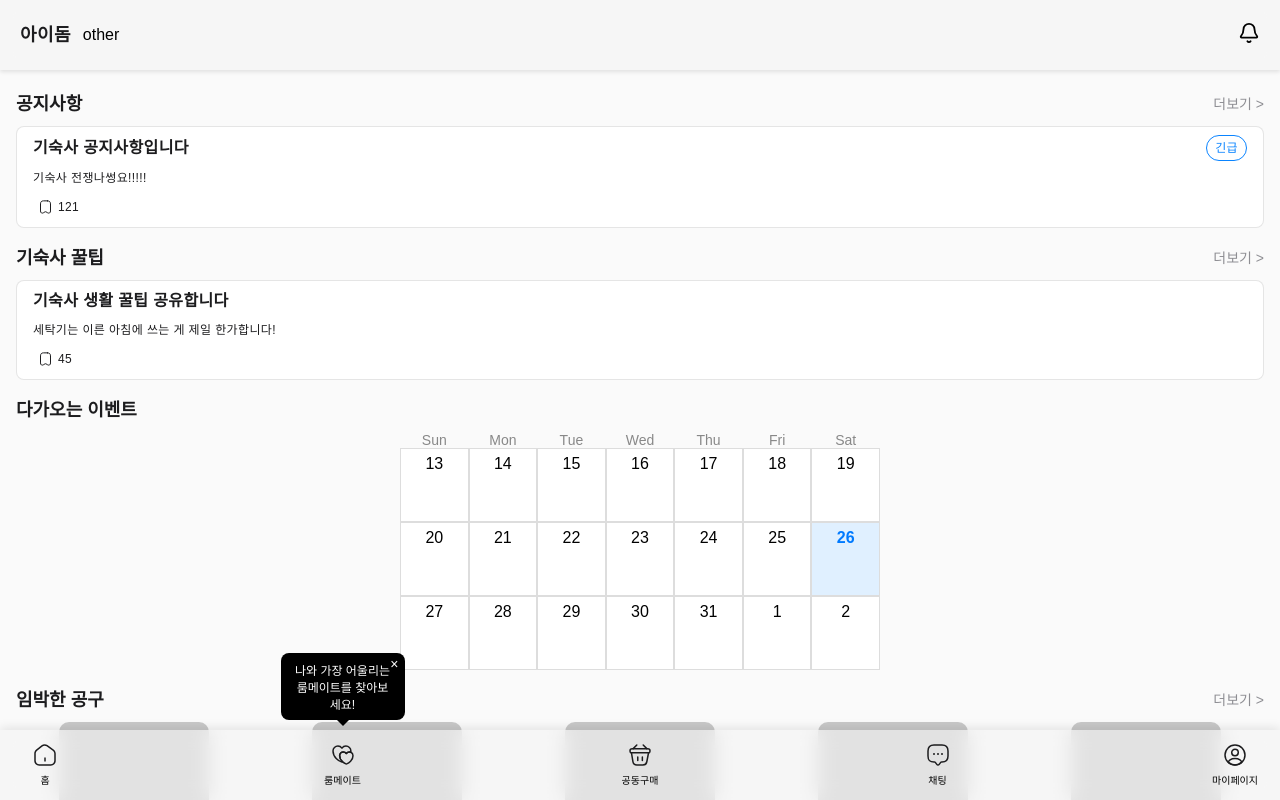
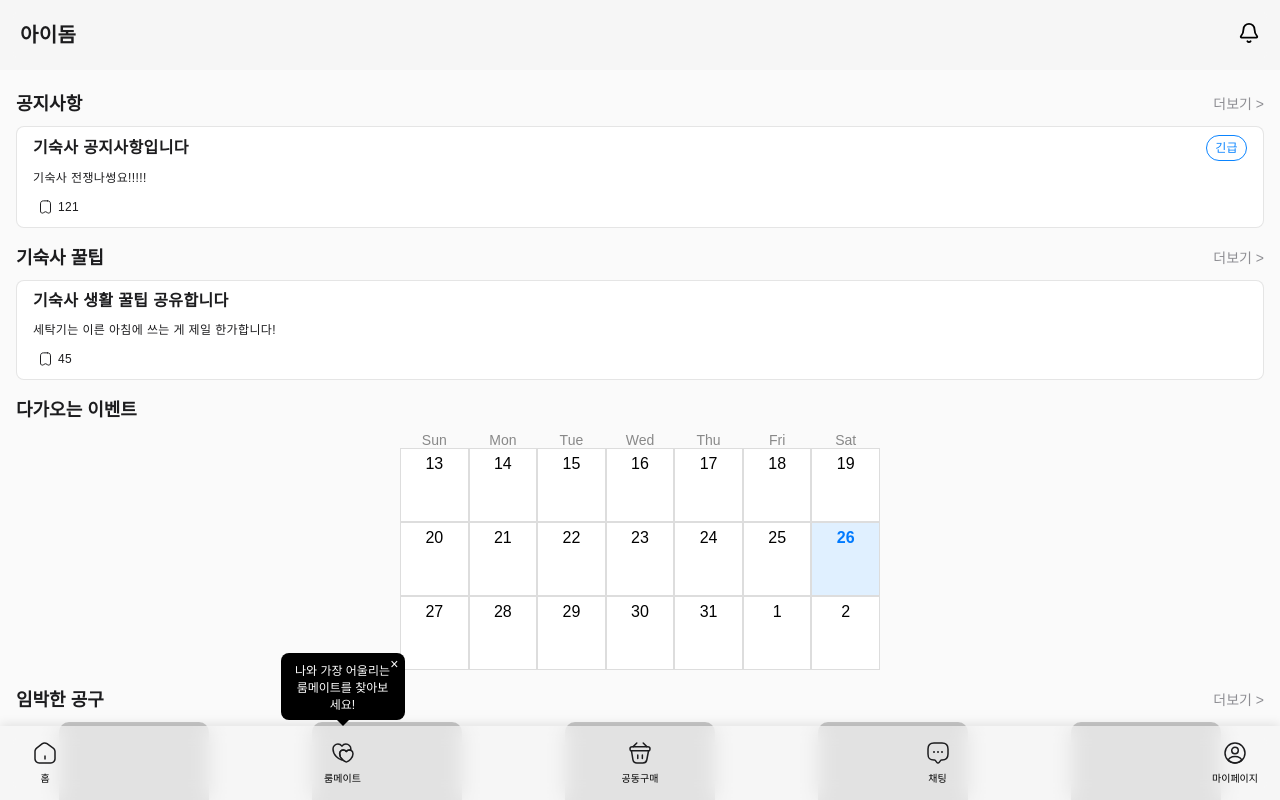
Before and after one commit to inu-appcenter/UNIDorm-web, a React (Vite) app: page / in a window 1280 px wide. Built offline with nearby package versions, Linux system fonts and the light colour scheme.

Commit message:
Feat: 헤더 디자인 조정 및 바텀바 height 늘림

```diff
--- a/src/components/common/BottomBar.tsx
+++ b/src/components/common/BottomBar.tsx
@@ -156,7 +156,7 @@ const StyledFooter = styled.footer`
   align-items: center;
 
   width: 100%;
-  height: 70px;
+  height: 74px;
   padding: 0 20px;
   box-sizing: border-box;
 
--- a/src/components/common/Header.tsx
+++ b/src/components/common/Header.tsx
@@ -71,6 +71,9 @@ export default function Header({
   };
 
   const shadowSelector = () => {
+    return false;
+
+    //헤더 쉐도우 제거
     switch (location.pathname) {
       case "/notification":
       case "/home":
@@ -93,7 +96,7 @@ export default function Header({
             <img src={back} alt="뒤로가기" onClick={handleBackClick} />
           )}
           <div className="Title">{title ?? getCurrentPage()}</div>
-          <span>{platform}</span>
+          {/*<span>{platform}</span>*/}
         </Left>
 
         <Right>
@@ -132,7 +135,7 @@ const StyledHeader = styled.header<{ $hasShadow: boolean }>`
 
   .Title {
     font-weight: 600;
-    font-size: 18px;
+    font-size: 20px;
     line-height: 24px;
     letter-spacing: 0.38px;
     color: #1c1c1e;
--- a/src/pages/MyPage.tsx
+++ b/src/pages/MyPage.tsx
@@ -117,6 +117,7 @@ const MyPageWrapper = styled.div`
   height: 100%;
 
   overflow-y: auto;
+  background: #fafafa;
 `;
 
 const MenuGroupsWrapper = styled.div`
```
